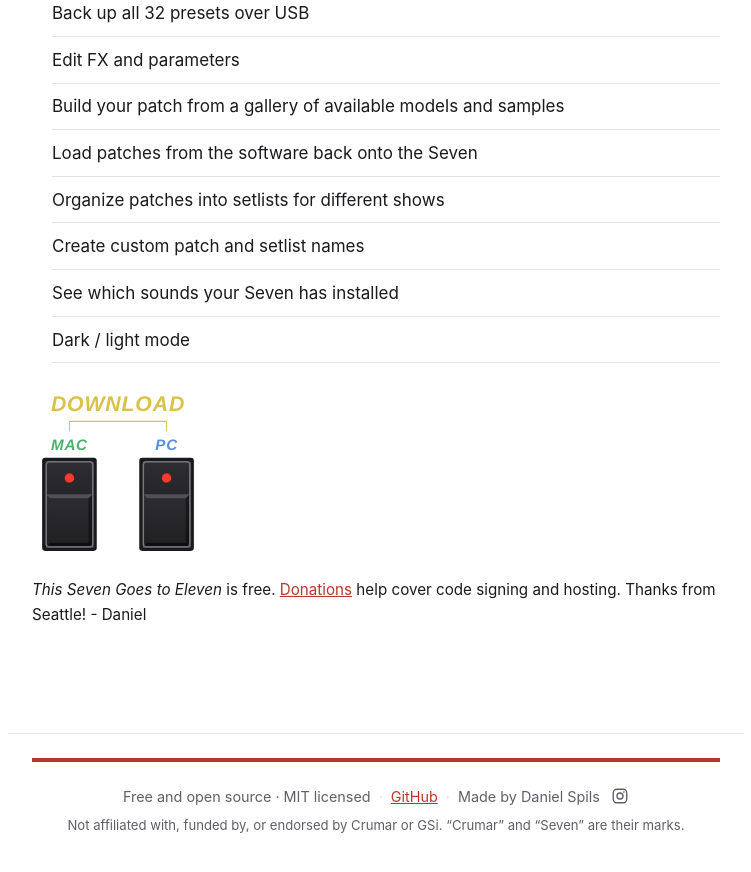
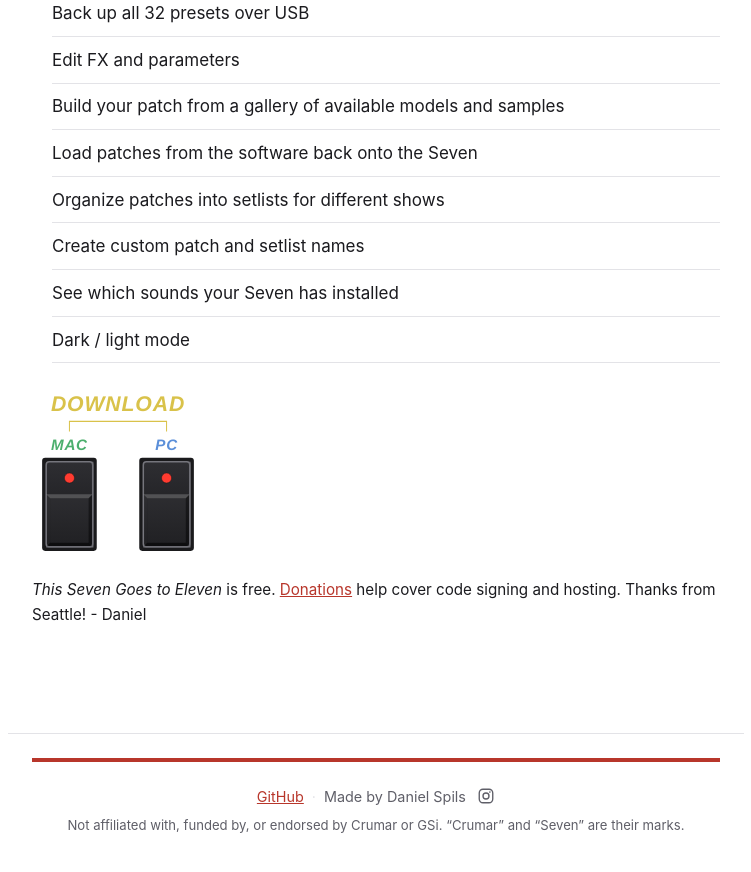
Before and after one commit to danielspils/this-seven-goes-to-eleven, a Jekyll site: the page built from docs/index.md, in a window 1280 px wide and 900 px high, scrolled down 1024 px. Shown: the top 872 px of the window, without its empty margins (264-1015 px from the left). Built offline with Jekyll 4.4.1, drawn with Linux system fonts in a browser that asks for light colours.

Commit message:
Drop the licence line from the footer
MIT's obligation is to ship the licence with copies of the SOFTWARE - the repo
and the packaged app carry it. A website that talks about the software owes
nothing, and the GitHub link beside it already says "you can read the source".

Co-Authored-By: Claude Opus 5 <noreply@anthropic.com>

```diff
--- a/docs/_layouts/default.html
+++ b/docs/_layouts/default.html
@@ -81,8 +81,6 @@
     <!-- The felt line again, closing the page the way the header opens it. -->
     <div class="foot-strip" aria-hidden="true"></div>
     <div class="foot-inner">
-      <span>Free and open source · MIT licensed</span>
-      <span class="foot-dot" aria-hidden="true">·</span>
       <a href="https://github.com/danielspils/crumar-seven-editor" rel="noopener">GitHub</a>
       <span class="foot-dot" aria-hidden="true">·</span>
       <span>Made by Daniel Spils</span>
```
